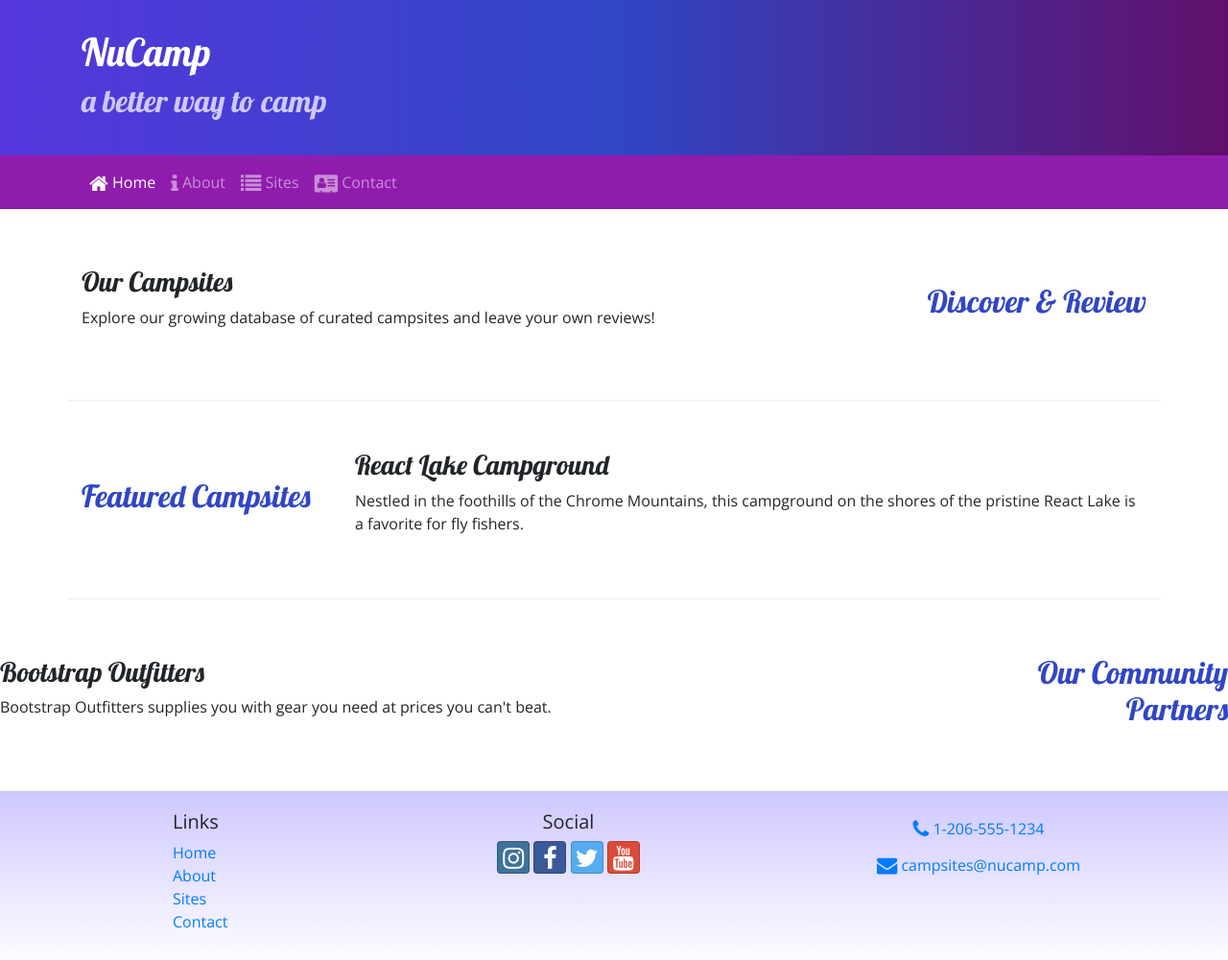
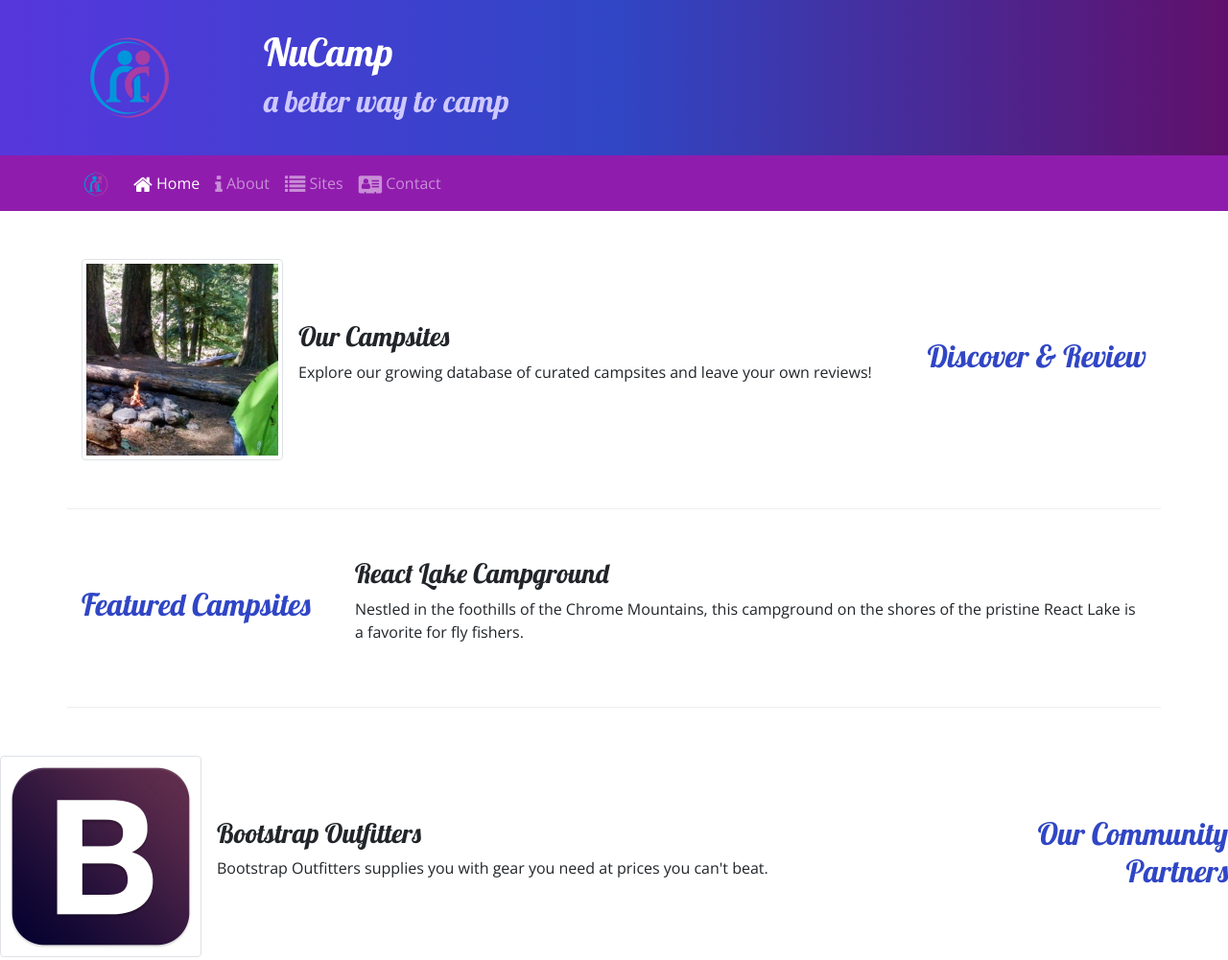
Before and after one commit to J-Sandell/School-work, a website: page index.html in a window 1280 px wide. Shown: the top 1001 px of the page at 96% size. Drawn offline with nearby package versions, Linux system fonts and the light colour scheme.

Commit message:
Images and Media

```diff
--- a/index.html
+++ b/index.html
@@ -23,6 +23,9 @@
     <header class="jumbotron jumbotron-fluid">
         <div class="container">
             <div class="row">
+                <div class="col-4 col-sm-3 col-md-2 align-self-center">
+                    <img src="img/logo.png" alt="Camp Logo" class="img-fluid" />
+                </div>
                 <div class="col">
                     <h1>NuCamp</h1>
                     <h2>a better way to camp</h2>
@@ -33,7 +36,8 @@
 
     <nav class="navbar navbar-expand-sm navbar-dark sticky-top">
         <div class="container">
-            <button class="navbar-toggler ml-auto" type="button" data-toggle="collapse" data-target="#nucampNavbar">
+            <a class="navbar-brand" href="#"><img src="img/logo.png" alt="Logo" height="30" width="30" /></a>
+            <button class="navbar-toggler" type="button" data-toggle="collapse" data-target="#nucampNavbar">
                 <span class="navbar-toggler-icon"></span>
             </button>
 
@@ -58,9 +62,16 @@
                 <h2 class="text-sm-right">Discover & Review</h2>
             </div>
             <div class="col">
-                <h3>Our Campsites</h3>
-                <p class="d-none d-sm-block">Explore our growing database of curated campsites and leave your own
-                    reviews!</p>
+                <div class="media">
+                    <img class="d-flex mr-3 img-thumbnail" src="img/breadcrumb-trail-thumb.jpg"
+                        alt="Breadcrumb Trail" />
+                    <div class="media-body align-self-center">
+                        <h3>Our Campsites</h3>
+                        <p class="d-none d-sm-block">Explore our growing database of curated campsites and leave your
+                            own
+                            reviews!</p>
+                    </div>
+                </div>
             </div>
         </div>
 
@@ -82,9 +93,15 @@
             <h2 class="text-sm-right">Our Community Partners</h2>
         </div>
         <div class="col">
-            <h3>Bootstrap Outfitters</h3>
-            <p class="d-none d-sm-block">Bootstrap Outfitters supplies you with gear you need at prices you can't beat.
-            </p>
+            <div class="media">
+                <img class="d-flex mr-3 img-thumbnail" src="img/bootstrap-thumb.png" alt="Bootstrap Outfitters" />
+                <div class="media-body align-self-center">
+                    <h3>Bootstrap Outfitters</h3>
+                    <p class="d-none d-sm-block">Bootstrap Outfitters supplies you with gear you need at prices you
+                        can't beat.
+                    </p>
+                </div>
+            </div>
         </div>
     </div>
 
```
Also changed, not shown: aboutus.html (+7 -2 lines), contactus.html (+5 -1 lines), img/bootstrap-thumb.png (added), img/breadcrumb-trail-thumb.jpg (added), img/breadcrumb-trail.jpg (added), img/chrome-river-thumb.jpg (added), img/chrome-river.jpg (added), img/logo.png (added), img/react-lake-thumb.jpg (added), img/react-lake.jpg (added).
